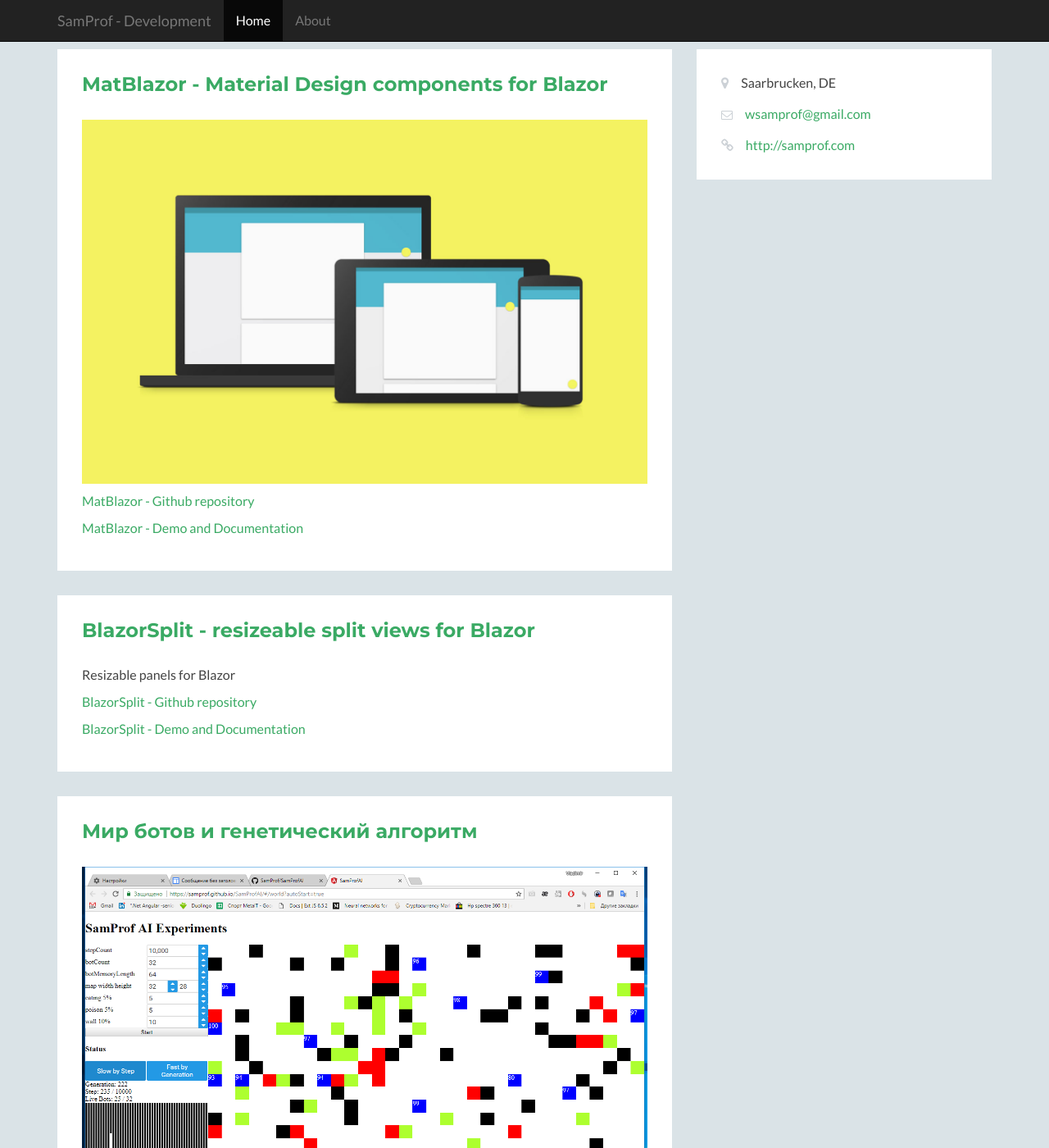
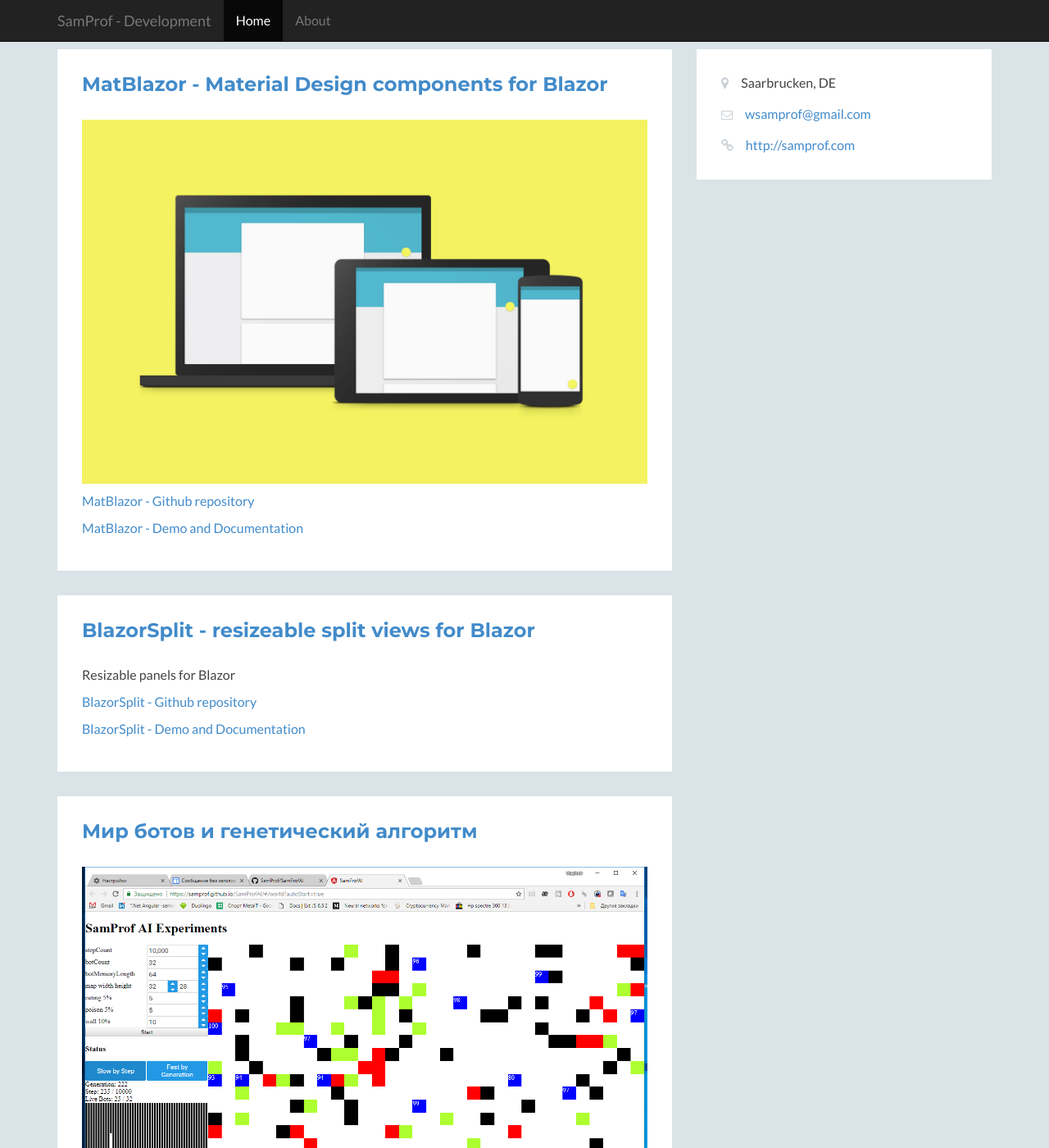
Before and after one commit to SamProf/www.samprof.com, a Jekyll site: the page built from index.html, in a window 1280 px wide and 1400 px high. Shown: the whole window at 82% size. Built offline with Jekyll 4.4.1, drawn with Linux system fonts in a browser that asks for light colours.

Commit message:
fix link colors

```diff
--- a/_sass/_styles.scss
+++ b/_sass/_styles.scss
@@ -26,7 +26,7 @@
   color: #778492;
 }
 a {
-  color: #3aaa64;
+  //color: #3aaa64;
   -webkit-transition: all 0.4s ease-in-out;
   -moz-transition: all 0.4s ease-in-out;
   -ms-transition: all 0.4s ease-in-out;
@@ -34,8 +34,8 @@
 }
 a:hover {
   text-decoration: underline;
-  color: #5f6b77;
-  color: #2d844e;
+  //color: #5f6b77;
+  //color: #2d844e;
 }
 .btn,
 a.btn {
```
